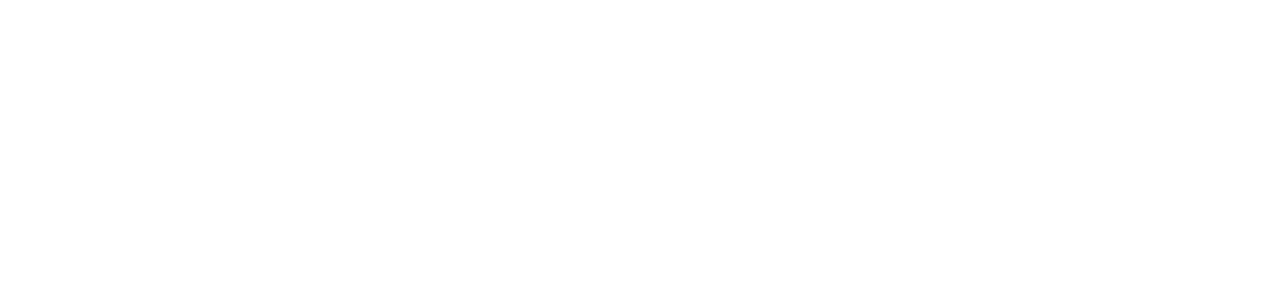
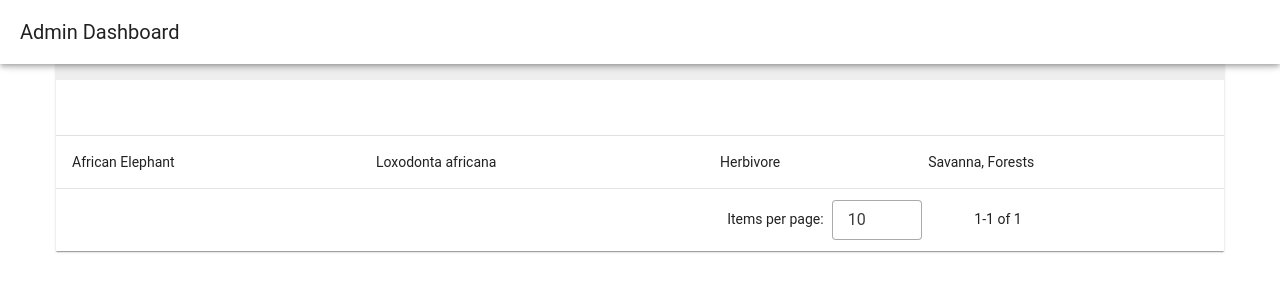
Before and after one commit to cjbantillo/Car-Rental-System, a Vue app: page /admin-dashboard in a window 1280 px wide. Before the commit this address had no page. Shown: the top 300 px of the page. Built offline with nearby package versions, Linux system fonts and the light colour scheme.

Commit message:
refactor: reorganize components and update routing for Admin and Login views

```diff
--- a/src/components/template/AdminDashboard/AdminDashboardTemplate.vue
+++ /dev/null
@@ -1,18 +0,0 @@
-<script setup>
-const items = [
-  {
-    name: 'African Elephant',
-    species: 'Loxodonta africana',
-    diet: 'Herbivore',
-    habitat: 'Savanna, Forests',
-  },
-  // ... more items
-]
-</script>
-
-<template>
-  <v-app-bar scroll-behavior="hide" app></v-app-bar>
-  <v-data-table :items="items"></v-data-table>
-
-
-</template>
--- /dev/null
+++ b/src/components/template/system/AdminDashboard/AdminDashboardTemplate.vue
@@ -0,0 +1,48 @@
+<script setup>
+// Define the headers for the v-data-table
+const headers = [
+  { text: 'Name', value: 'name' },
+  { text: 'Species', value: 'species' },
+  { text: 'Diet', value: 'diet' },
+  { text: 'Habitat', value: 'habitat' },
+];
+
+// Define the items (data) for the table
+const items = [
+  {
+    name: 'African Elephant',
+    species: 'Loxodonta africana',
+    diet: 'Herbivore',
+    habitat: 'Savanna, Forests',
+  },
+  // Add more items as needed
+];
+</script>
+
+<template>
+  <v-app>
+    <!-- Application Bar -->
+    <v-app-bar app scroll-behavior="hide">
+      <v-app-bar-title>Admin Dashboard</v-app-bar-title>
+    </v-app-bar>
+
+  <!-- Main Content -->
+  <v-container>
+    <!-- Data Table -->
+      <v-data-table
+        :headers="headers"
+        :items="items"
+        class="elevation-1"
+      >
+        <!-- Optional Top Slot for Custom Content -->
+        <template v-slot:top >
+          <v-toolbar flat>
+            <v-toolbar-title>Admin Dashboard</v-toolbar-title>
+            <v-spacer></v-spacer>
+            <!-- Add actions or buttons here if needed -->
+          </v-toolbar>
+        </template>
+      </v-data-table>
+    </v-container>
+  </v-app>
+</template>
--- a/src/router/index.js
+++ b/src/router/index.js
@@ -1,18 +1,18 @@
 import { createRouter, createWebHistory } from 'vue-router'
-// import LoginView from '@/views/LoginView.vue'
-import AdminDashboardTemplate from '@/components/template/AdminDashboard/AdminDashboardTemplate.vue'
+import LoginView from '@/views/LoginView.vue'
+import AdminDashboardTemplate from '@/components/template/system/AdminDashboard/AdminDashboardTemplate.vue'
 
 const router = createRouter({
   history: createWebHistory(import.meta.env.BASE_URL),
   routes: [
-    // {
-    //   path: '/',
-    //   name: 'home',
-    //   component: LoginView,
-    // },
     {
       path: '/',
-      name: 'Dashboard',
+      name: 'home',
+      component: LoginView,
+    },
+    {
+      path: '/admin-dashboard',
+      name: 'admin-dashboard',
       component: AdminDashboardTemplate,
     },
 
--- a/src/views/LoginView.vue
+++ b/src/views/LoginView.vue
@@ -1,5 +1,5 @@
 <script setup>
-import loginform from '../components/template/LoginFormTemplate.vue'
+import loginform from '../components/template/auth/LoginFormTemplate.vue'
  </script>
 
 <template>
```
Also changed, not shown: src/views/AdminDashboardView.vue (deleted, +0 -8 lines), src/views/system/AdminDashboardView.vue (added, +8 -0 lines), src/components/template/auth/LoginFormTemplate.vue (renamed from src/components/template/LoginFormTemplate.vue).
